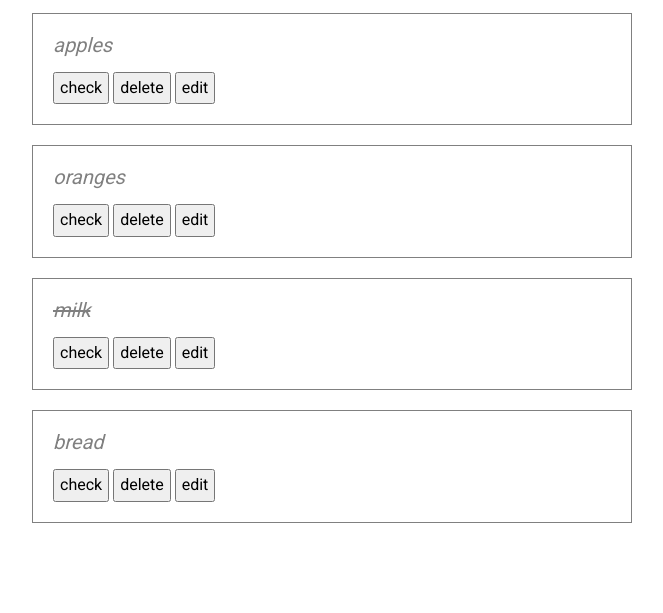
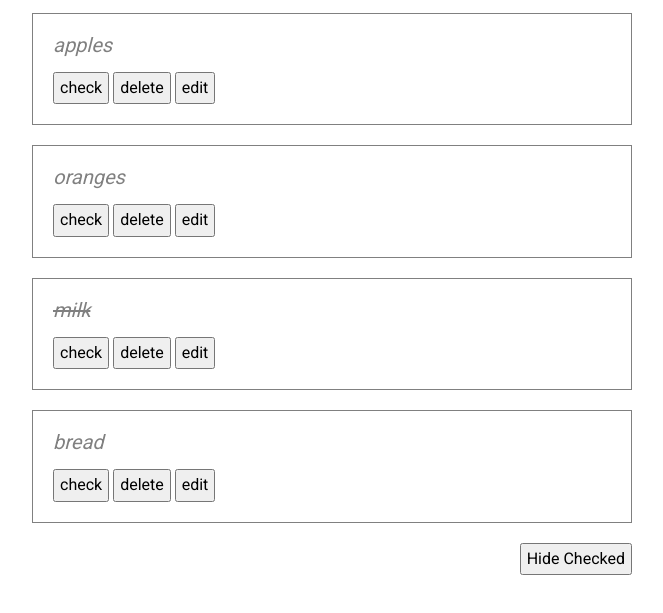
Before and after one commit to thinkful-ei22/shopping-solo-simon, a plain HTML site: page shoppingListV2/index.html in a window 1280 px wide. Shown: the part 115-728 px from the top of the page, without its empty margins (308-971 px from the left). Drawn offline with nearby package versions, Linux system fonts and the light colour scheme.

Commit message:
created hide/unhide button

```diff
--- a/shoppingListV2/index.css
+++ b/shoppingListV2/index.css
@@ -49,3 +49,7 @@ button:hover {
 .shopping-item__checked {
   text-decoration: line-through;
 }
+
+.js-hide-button-container {
+  float: right;
+}
--- a/shoppingListV2/shoppingList.js
+++ b/shoppingListV2/shoppingList.js
@@ -14,8 +14,17 @@ const STORE = [
   {name: 'bread', checked: false}
 ];
 
+// Returns and inserts HTML elemnts to create hide button;
+const generateHideUnhideButton = function() {
+  const hideButtonHtml = `
+  <div class="js-hide-button-container">
+    <button class="js-hide">Hide Checked</button>
+  </div>`;
+  $('.container').append(hideButtonHtml);
+};
+
 // Returns our <li> elements;
-const generateItemElement = function(item, itemIndex, template) {
+const generateItemElement = function(item, itemIndex) {
   return `
     <li class="js-item-index-element" data-item-index="${itemIndex}">
       <span class="shopping-item js-shopping-item ${item.checked ? 'shopping-item__checked' : ''}">${item.name}</span>
@@ -131,10 +140,6 @@ const handleEditClicked = function() {
 /* --HIDE&UNHIDE CHECKED-- */
 
 
-// Returns and inserts HTML elemnts to create hide button;
-const generateHideUnhideButton = function() {
-};
-
 // On button hide click, hide checked items. Click again to unhide;
 const handleHideClicked = function() {
 };
@@ -153,6 +158,7 @@ const displaySearchItems = function() {
 
 const handleShoppingList = function() {
   renderShoppingList();
+  generateHideUnhideButton();
   handleNewItemSubmit();
   handleItemCheckClicked();
   handleDeleteItemClicked();
```
